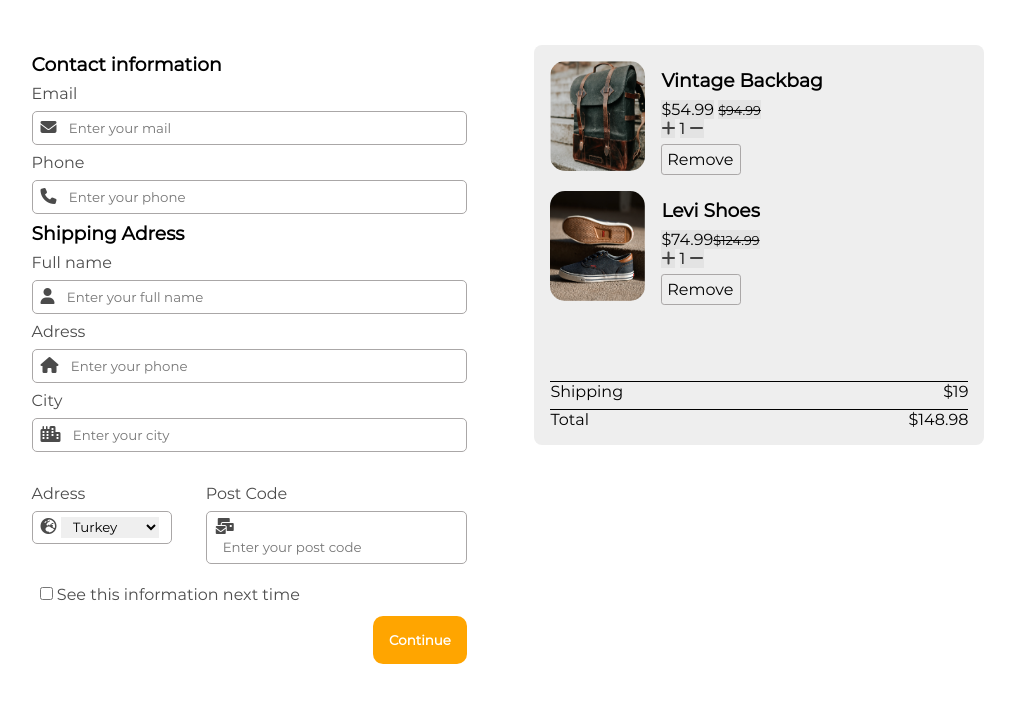
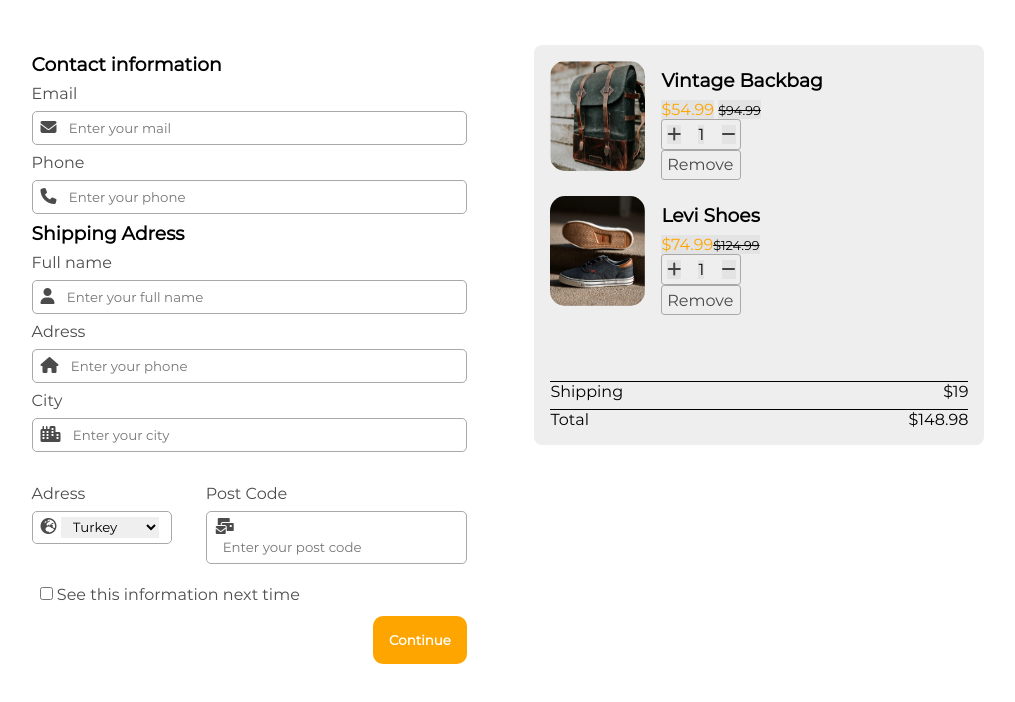
Before and after one commit to fatihcaliss/Checkout-Form-Page, a plain HTML site: page index.html in a window 1280 px wide. Shown: the part 74-776 px from the top of the page, without its empty margins (132-1147 px from the left). Drawn offline with Linux system fonts and the light colour scheme.

Commit message:
Update style.css

```diff
--- a/style.css
+++ b/style.css
@@ -82,7 +82,7 @@ img{
     flex-direction: column;
 }
 
-.content p:last-of-type {
+.content p:nth-child(3) {
     margin-top: auto;
     border: 1px solid rgb(170, 167, 167);
     border-radius: .2rem;
@@ -90,8 +90,26 @@ img{
     display: flex;
     justify-content: space-between;
     padding: .3rem  ;
+}
+
+.content p:last-of-type {
+    margin-top: auto;
+    border: .1px solid rgb(170, 167, 167);
+    border-radius: .2rem;
+    width: 5rem;
+    display: flex;
+    justify-content: space-between;
+    padding: .3rem;
+    color: rgba(43, 41, 41, 0.849);
+    cursor: pointer;
 
 }
+
+span i {
+    cursor: pointer;
+}
+
+
 .content span {
     background-color: #E3E3E3;
 }
@@ -146,7 +164,7 @@ i {
     opacity: .7;
 }
 
-.promosyon {
+.price {
     color: orange;
 }
 del {
```
